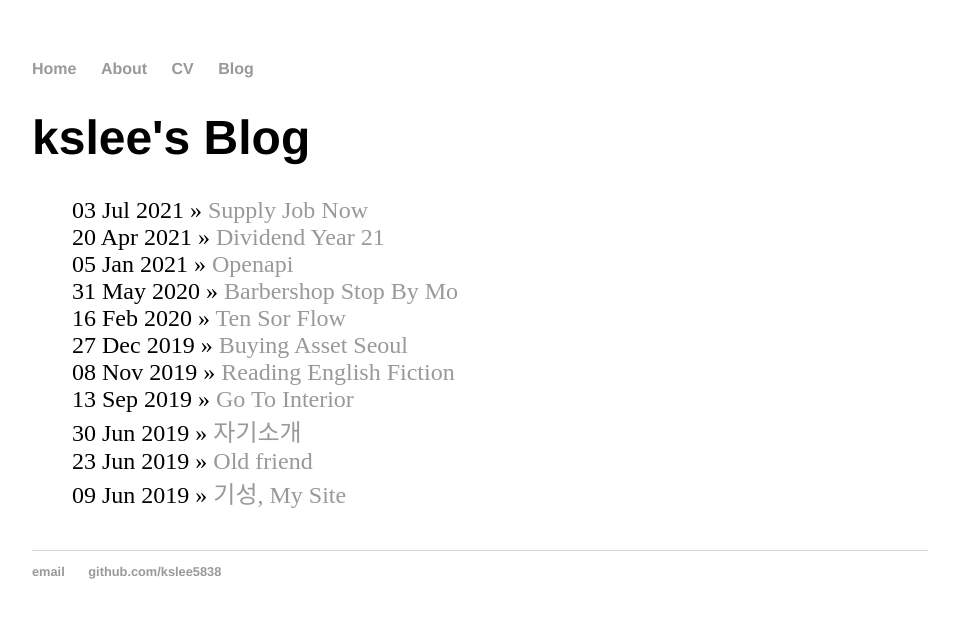
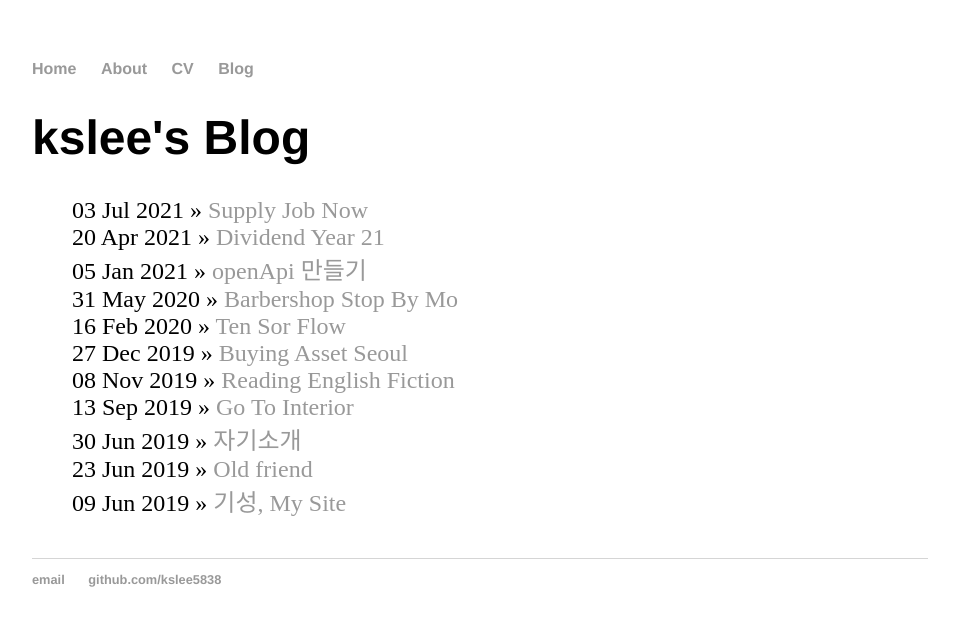
Before and after one commit to kslee5838/kslee5838.github.io, a Jekyll site: the page built from blog/index.html, in a window 1280 px wide. Shown: the top 626 px of the page, without its empty margins (160-1119 px from the left). Built offline with Jekyll 4.4.1, drawn with Linux system fonts in a browser that asks for light colours.

Commit message:
insert title

```diff
--- a/_posts/2021-01-05-openAPI.md
+++ b/_posts/2021-01-05-openAPI.md
@@ -1,3 +1,7 @@
+---
+title : "openApi 만들기"
+---
+
 ## 작성목적
 - 몇 년전부터 신문에 현대사회에서 데이터는 돈이 된다는 지문을 접하게 됐고 그 와중에 정부가 데이터를 공개하니 민간에서 알아서 쓰라는 기사가 계속 나오기 시작 했음, 혹시 돈을 벌 기회가 될까 관심을 가지고 접근하기 시작 함
 - 정부에서 제공하는 공공데이터에서 관심있는 주제를 선정하여 자료를 추출하고자 한다
```
